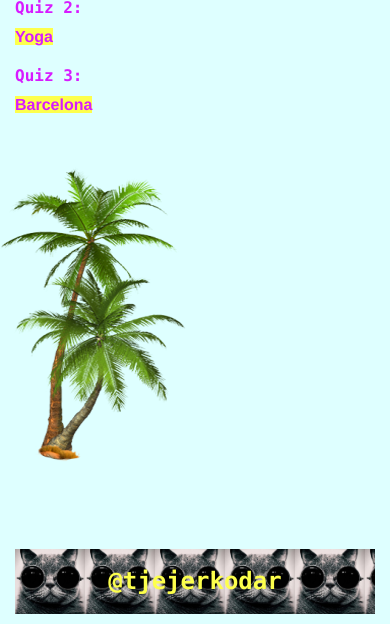
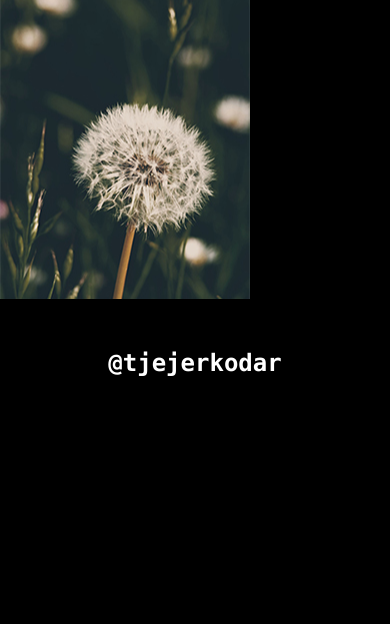
Before and after one commit to johannabjornholm/quizproject, a Django app: page / in a window 390 px wide. Shown: the part 1078-1702 px from the top of the page. After the commit the page ends 1454 px from the top, so only its background shows below. Run offline with Django 3.2, Linux system fonts and the light colour scheme; some libraries are stand-ins or nearby versions.

Commit message:
css fix!

```diff
--- a/quiz/templates/quiz/question.html
+++ b/quiz/templates/quiz/question.html
@@ -15,8 +15,8 @@
 <div class="container">
 <div class="row">
 <div class="col-md-12"><h4>Johanna Björnholm</h4></div>
-	<div class="col-md-3 image1"></div>
-	<div class="col-md-6 middle"><h1>First question</h1><br>
+	<div class="col-md-2 image1"></div>
+	<div class="col-md-8 middle"><h1>First question</h1><br>
 	<h2>Lorem ipsum dolor sit amet, consectetur adipiscing elit?</h2>
 <form action="file:///Users/jobjo/Desktop/QUIZ%20TEMPLATES/quiz-templates/results.html">
  <h2> <input type="radio" value="answer1"> Answer 1</h2>
@@ -36,7 +36,7 @@
 	</div>
 
 
-	<div class="col-md-3 image2"></div>
+	<div class="col-md-2 image2"></div>
 	<div class="col-md-12"><h4>@tjejerkodar</h4></div>
 
 
--- a/quiz/templates/quiz/quiz.html
+++ b/quiz/templates/quiz/quiz.html
@@ -15,8 +15,8 @@
 <div class="container">
 <div class="row">
 <div class="col-md-12"><h4>Johanna Björnholm</h4></div>
-	<div class="col-md-3 image1"></div>
-	<div class="col-md-6 middle"><h1>You chose Lorem Ipsum!</h1><br>
+	<div class="col-md-2 image1"></div>
+	<div class="col-md-8 middle"><h1>You chose Lorem Ipsum!</h1><br>
 	You chose the best quiz! Lorem ipsum dolor sit amet, consectetur adipiscing elit. Integer posuere gravida tincidunt. Suspendisse imperdiet blandit dolor vel porttitor. Vestibulum tempus leo et eros faucibus, ac vulputate lorem dignissim. Donec lacinia arcu in efficitur rhoncus. Lorem ipsum dolor sit amet, consectetur adipiscing elit. ahdjk ashd ahjksad hjksd sakhj ufidks fil kfjlk fdjklds kldfs dfskl <br>
 	<br>
 	click on the link below to get started!<br><br>
@@ -29,7 +29,7 @@
 	</div>
 
 
-	<div class="col-md-3 image2"></div>
+	<div class="col-md-2 image2"></div>
 	<div class="col-md-12"><h4>@tjejerkodar</h4></div>
 
 
--- a/quiz/templates/quiz/results.html
+++ b/quiz/templates/quiz/results.html
@@ -16,8 +16,8 @@
 <div class="container">
 <div class="row">
 <div class="col-md-12"><h4>Johanna Björnholm</h4></div>
-	<div class="col-md-3 image1"></div>
-	<div class="col-md-6 middle"><h1>Woho! Well done!</h1><br>
+	<div class="col-md-2 image1"></div>
+	<div class="col-md-8 middle"><h1>Woho! Well done!</h1><br>
 	<h3>You made it! You had 2/3 correct answers!</h3>
 	<h1>Du är klar och fick {{ correct }} av {{ total }}</h1>
 	<i class="glyphicon glyphicon-thumbs-up"></i>
@@ -27,7 +27,7 @@
 
 
 
-	<div class="col-md-3 image2"></div>
+	<div class="col-md-2 image2"></div>
 	<div class="col-md-12"><h4>@tjejerkodar</h4></div>
 
 
--- a/quiz/templates/quiz/start.html
+++ b/quiz/templates/quiz/start.html
@@ -16,8 +16,8 @@
 <div class="row">
 
 <div class="col-md-12"><h4>Johanna Björnholm</h4></div>
-	<div class="col-md-3 image1"></div>
-	<div class="col-md-6 middle"><h1>100 girls coding in Barcelona</h1><br>
+	<div class="col-md-2 image1"></div>
+	<div class="col-md-8 middle"><h1>100 girls coding in Barcelona</h1><br>
 	Ok, nearly a week has passed and we all have got to know a lot of people. But what do you actually know about what has been around us this week? Pick one of the quizzes to find out! <br><br>
 
 		{% for quiz in quizzes %}
@@ -33,7 +33,7 @@
 	</div>
 
 
-	<div class="col-md-3 image2"></div><br>
+	<div class="col-md-2 image2"></div><br>
 	<div class="col-md-12"><h4>@tjejerkodar</h4></div>
 
 
--- a/static/style.css
+++ b/static/style.css
@@ -1,44 +1,46 @@
 body {
-background: #deffff;
+background: #000000;
 font: 12pt/1.4 "Helvetica Neue", "Helvetica", serif; }
 
 h1
-{ 	color: #d71bff;
+{ 	color: #ffffff;
 	font: 24pt/1.4 "Lucida Console";
 	text-align: center;
 	text-transform: uppercase;
-	font-weight: bold; }
+	font-weight: bold;
+	background-color: #000000;}
 a
-{ color: #d71bff;
+{ color: #000000;
 	font-weight: bold;
-	background-color: #fdff4c;  }
+	background-color: #ffffff;  }
 
-p { border-bottom: 1px solid #d71bff;
+	}
+
+p { border-bottom: 1px solid #ffffff;
 	padding-bottom: 5px; }
 
 ul
 {
-background: #fdff4c;
+background: #ffffff;
 font: 12pt/1.4 "Lucida Console", serif;
 margin: 0 auto; }
 
 h2
-{ color: #d71bff;
+{ color: #ffffff;
 	font: 12pt/1 "Lucida Console";
 	font-weight: bold;
 	}
 
 	h3
-{ color: #d71bff;
+{ color: #ffffff;
 	font: 11pt/1 "Lucida Console";
 	font-weight: normal;
 	text-align: center;  }
 
 		h4
-{ color: #fdff4c;
+{ color: #ffffff;
 	font: 18pt/1 "Lucida Console";
 	font-weight: bold;
-	background: url("/static/large.png");
 	background-size: 70px;
 	text-align: center;
 	vertical-align: middle;
@@ -50,9 +52,9 @@
 .image1
 {
 	align-content: center;
-	background: url("/static/palm2.png");
+	background: url("/static/large.png");
 	height: 100%;
-	min-height: 400px;
+	min-height: 300px;
 	background-repeat: no-repeat;
 	background-position: right;
 }
@@ -60,9 +62,9 @@
 .image2
 {
 	align-content: center;
-	background: url("/static/palm3.png");
+	background: url("/static/flower.jpg" );
 	height: 100%;
-	min-height: 400px;
+	min-height: 300px;
 	background-repeat: no-repeat;
 	background-position: left;
 
@@ -71,12 +73,15 @@
 .middle
 {
 	align-content: center;
+	background: url("/static/bgpic.jpg");
+	background-size: 1000px;
+	min-height: 600px;
 
 
 }
 
 .button {
-    background-color: #d71bff;
+    background-color: #000000;
     border: none;
     color: white;
     padding: 15px 32px;
```
Also changed, not shown: static/coffee.jpg (added), static/flower.jpg (added), 3 other files.
